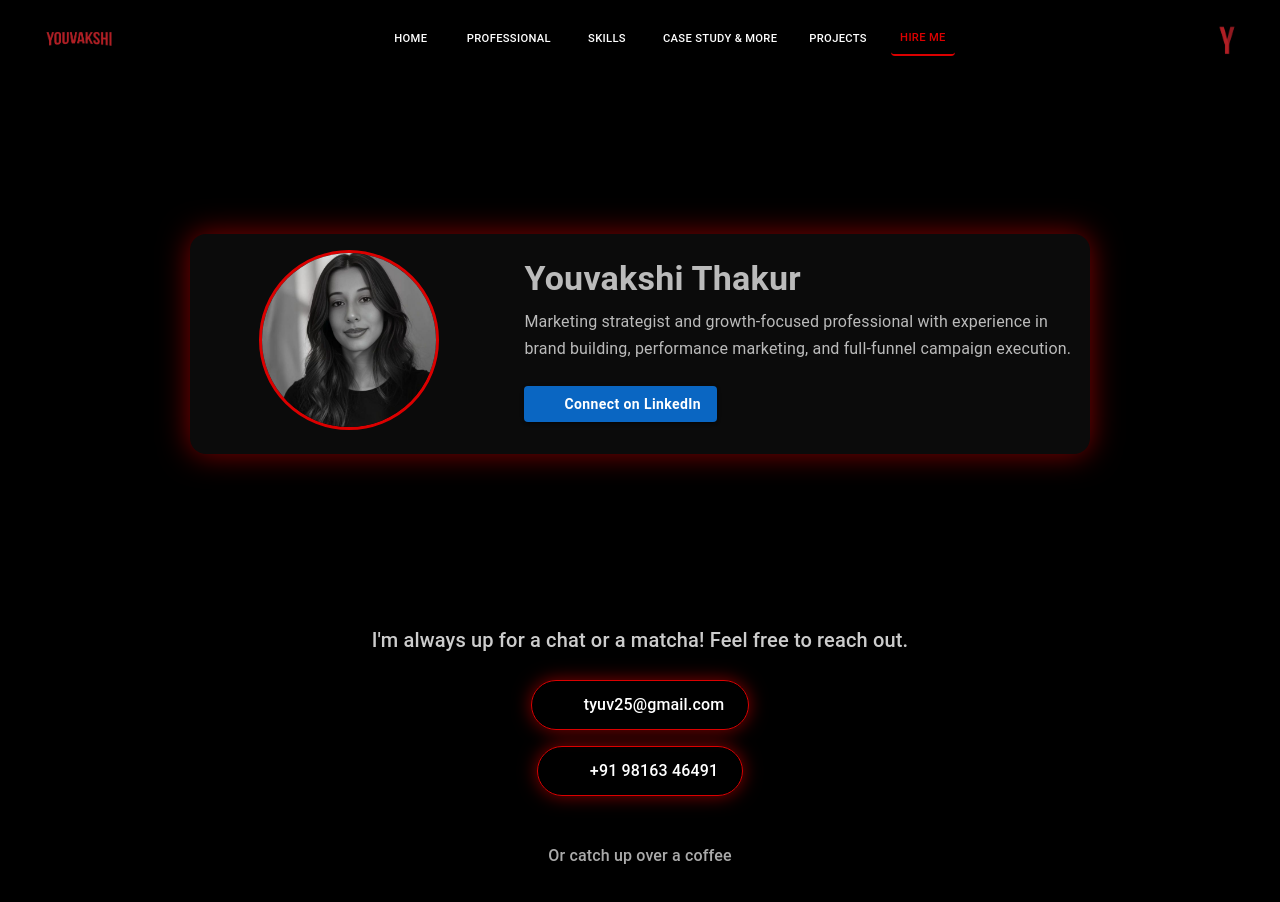
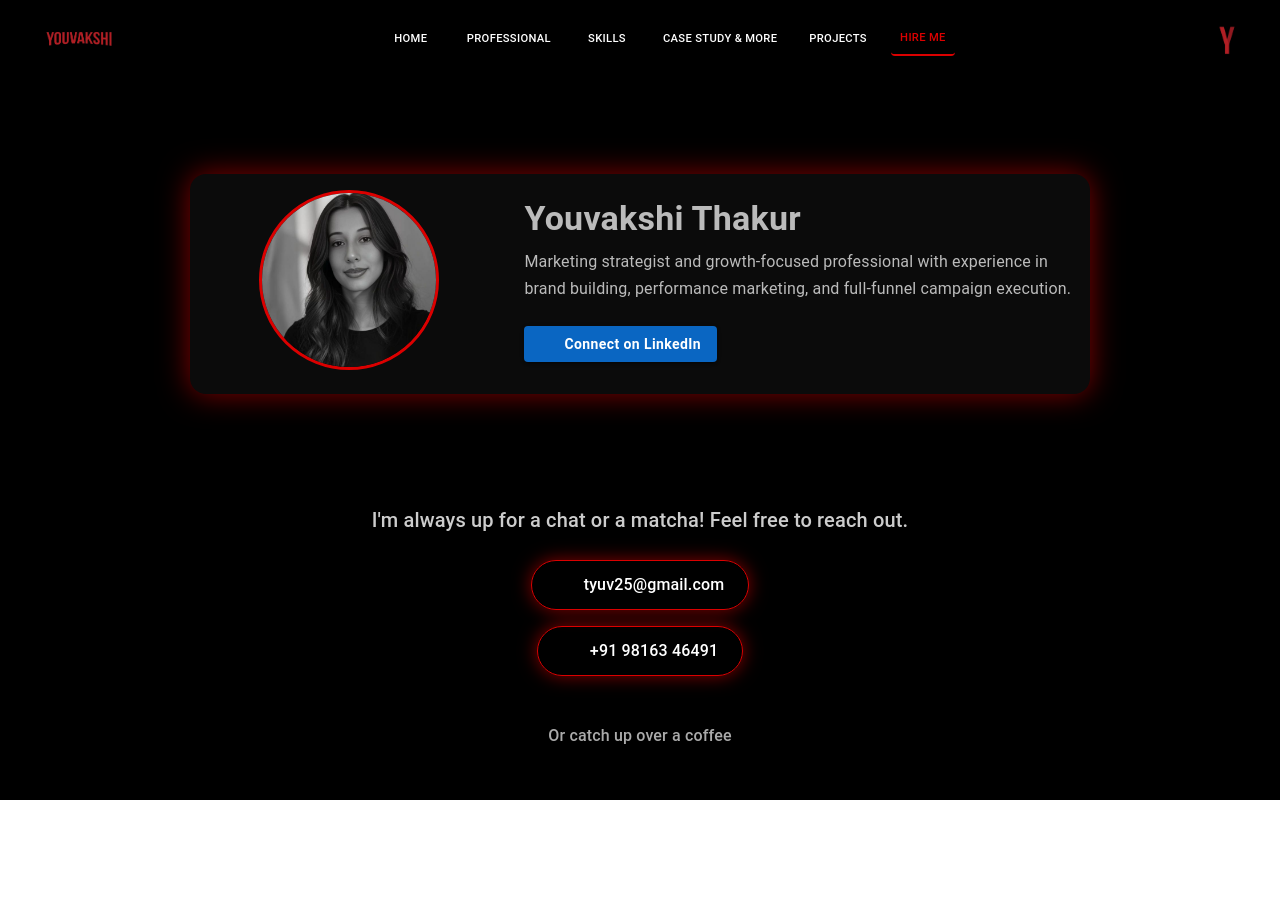
Before and after one commit to Nandita-Kumari/yuv_portfolio, a React (Vite) app: page /hire-me in a window 1280 px wide. Shown: the top 902 px of the page. After the commit the page ends 800 px from the top, so only its background shows below. Built offline with nearby package versions, Linux system fonts and the light colour scheme; some icons are missing.

Commit message:
Hire me page updated

```diff
--- a/src/pages/Contact.jsx
+++ b/src/pages/Contact.jsx
@@ -26,7 +26,7 @@ export default function Contact() {
                     backgroundColor: "#000",
                     minHeight: "100vh",
                     color: "#fff",
-                    pb: 10,
+                    // pb: 10,
                 }}
                 >
                     <Navbar />
@@ -36,12 +36,12 @@ export default function Contact() {
 
                  <Box
                     sx={{
-                        minHeight: "70vh",
+                        minHeight: "55vh",
                         backgroundColor: "#000",
                         display: "flex",
                         justifyContent: "center",
                         alignItems: "center",
-                        px: 2,
+                        // px: 2,
                     }}
                 >
                     <Card
```
